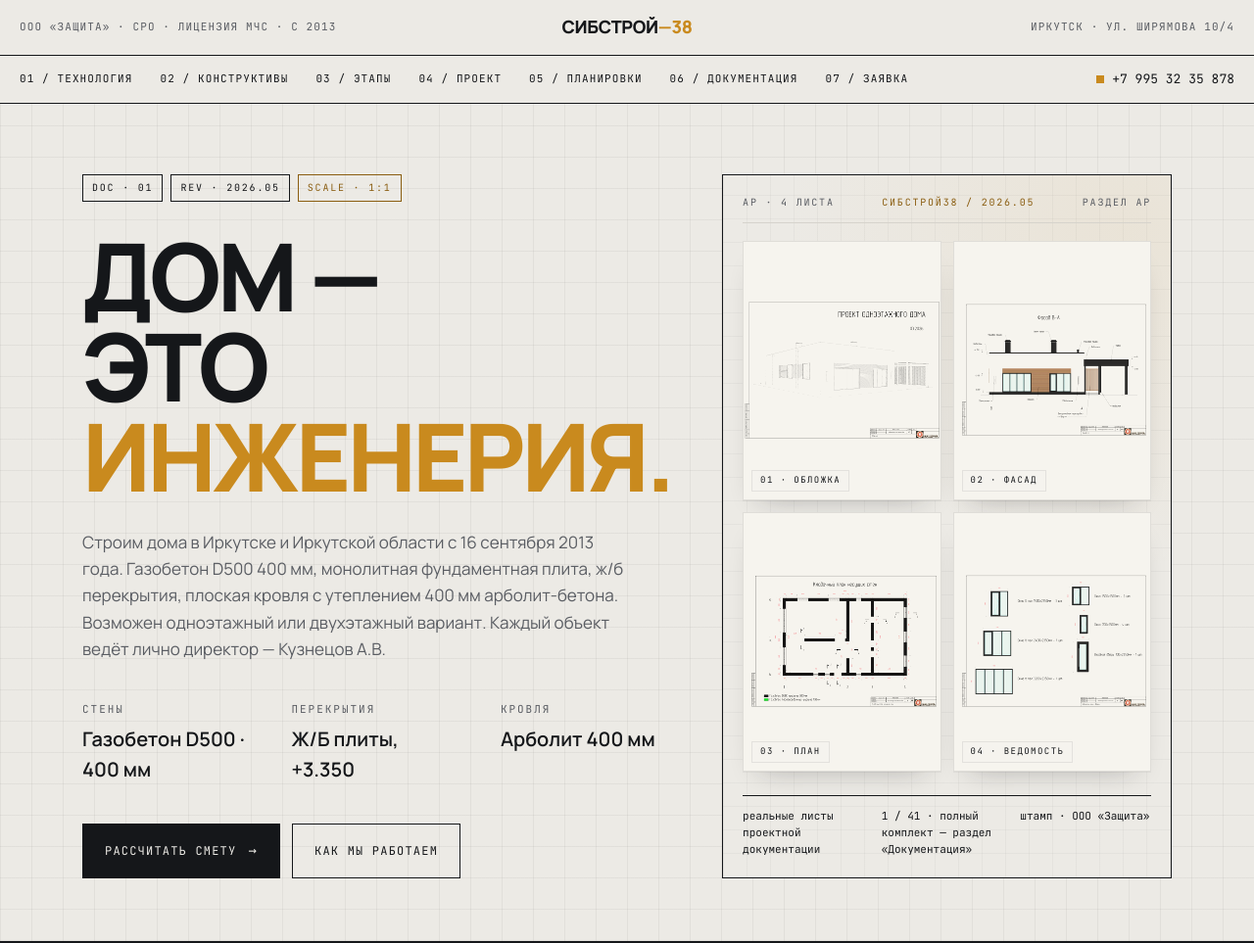
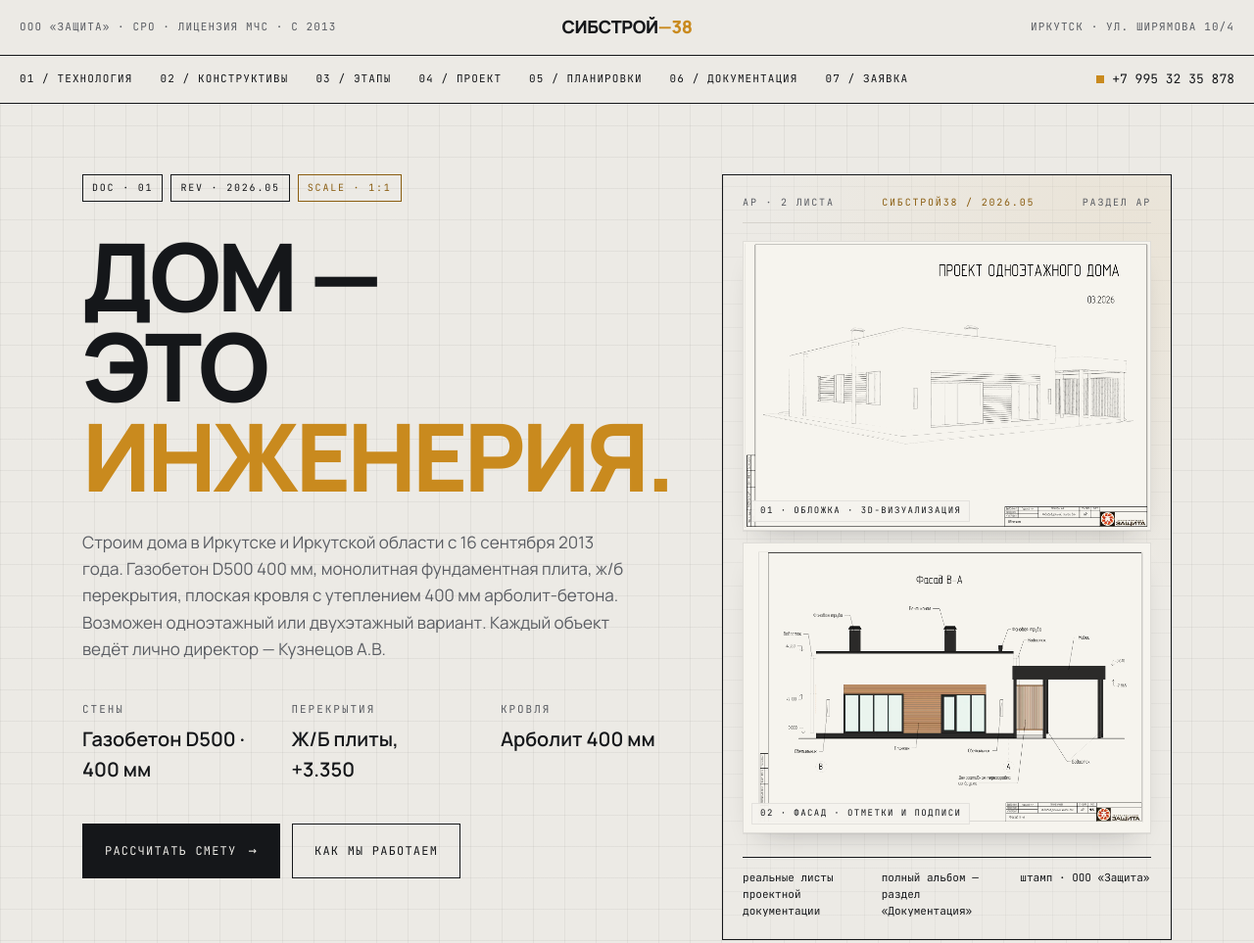
Before and after one commit to Gimmyhat/sibstroy38, a plain HTML site: page index.html in a window 1280 px wide. Shown: the top 963 px of the page at 98% size. Drawn offline with Linux system fonts and the light colour scheme.

Commit message:
Hero collage: 2 листа вертикально (вариант одна колонка x 2 строки)
По просьбе заказчика — крупнее, в одну колонку, два листа друг под другом.

- 01 · Обложка · 3D-визуализация (process-03) — заголовок ПРОЕКТ
  ОДНОЭТАЖНОГО ДОМА · 03.2026 + 3D дом + штамп «Защита»
- 02 · Фасад · отметки и подписи (process-20) — высоты +0.000/+2.100/
  +3.610/+4.350, подписи Фановая труба/Вент канал/Парапетная воронка/
  Водосток/Светильник/Планкен/Декоративная перегородка из бруска

Технически: новый класс .hero-collage-1x2 (1 col × 2 rows). HTML
содержит только 2 tile вместо 4. Штамп блока обновлён: «АР · 2 листа».

Листы теперь занимают всю ширину рамки blueprint — все подписи и
отметки читаются крупно. Штамп «Защита» виден на обоих.

```diff
--- a/index.html
+++ b/index.html
@@ -89,34 +89,26 @@
     <figure class="blueprint framed hero-blueprint-real">
       <span class="corner-bl"></span><span class="corner-br"></span>
       <div class="blueprint-head">
-        <span>АР · 4 листа</span>
+        <span>АР · 2 листа</span>
         <span>СибСтрой38 / 2026.05</span>
         <span>раздел АР</span>
       </div>
-      <div class="hero-collage hero-collage-2x2">
+      <div class="hero-collage hero-collage-1x2">
         <a href="#blueprints" class="hero-collage-tile" aria-label="Обложка проекта одноэтажного дома">
           <img src="img/renders/hero-blueprint.webp"
                alt="Обложка раздела АР: проект одноэтажного дома"
                loading="eager"
                decoding="async" />
-          <span class="hero-collage-label mono">01 · обложка</span>
+          <span class="hero-collage-label mono">01 · обложка · 3D-визуализация</span>
         </a>
         <a href="#blueprints" class="hero-collage-tile" aria-label="Фасад В-А с отметками">
           <img src="img/process/process-20.webp" alt="Фасад В-А с отметками высот" loading="lazy" />
-          <span class="hero-collage-label mono">02 · фасад</span>
-        </a>
-        <a href="#blueprints" class="hero-collage-tile" aria-label="Кладочный план несущих стен">
-          <img src="img/process/process-01.webp" alt="Кладочный план несущих стен" loading="lazy" />
-          <span class="hero-collage-label mono">03 · план</span>
-        </a>
-        <a href="#blueprints" class="hero-collage-tile" aria-label="Ведомость окон и дверей">
-          <img src="img/process/process-15.webp" alt="Ведомость окон и дверей" loading="lazy" />
-          <span class="hero-collage-label mono">04 · ведомость</span>
+          <span class="hero-collage-label mono">02 · фасад · отметки и подписи</span>
         </a>
       </div>
       <figcaption class="blueprint-legend">
         <span>реальные листы проектной документации</span>
-        <span>1 / 41 · полный комплект — раздел «Документация»</span>
+        <span>полный альбом — раздел «Документация»</span>
         <span>штамп · ООО «Защита»</span>
       </figcaption>
     </figure>
--- a/styles.css
+++ b/styles.css
@@ -283,6 +283,10 @@ section { position: relative; }
   grid-template-columns: 1fr 1fr;
   grid-template-rows: 1fr 1fr;
 }
+.hero-collage-1x2 {
+  grid-template-columns: 1fr;
+  grid-template-rows: 1fr 1fr;
+}
 .hero-collage-tile {
   position: relative;
   display: block;
@@ -333,6 +337,7 @@ section { position: relative; }
 }
 @media (max-width: 560px) {
   .hero-collage-2x2 { grid-template-rows: auto; }
+  .hero-collage-1x2 { grid-template-rows: auto; }
 }
 
 /* Blueprint */
```
